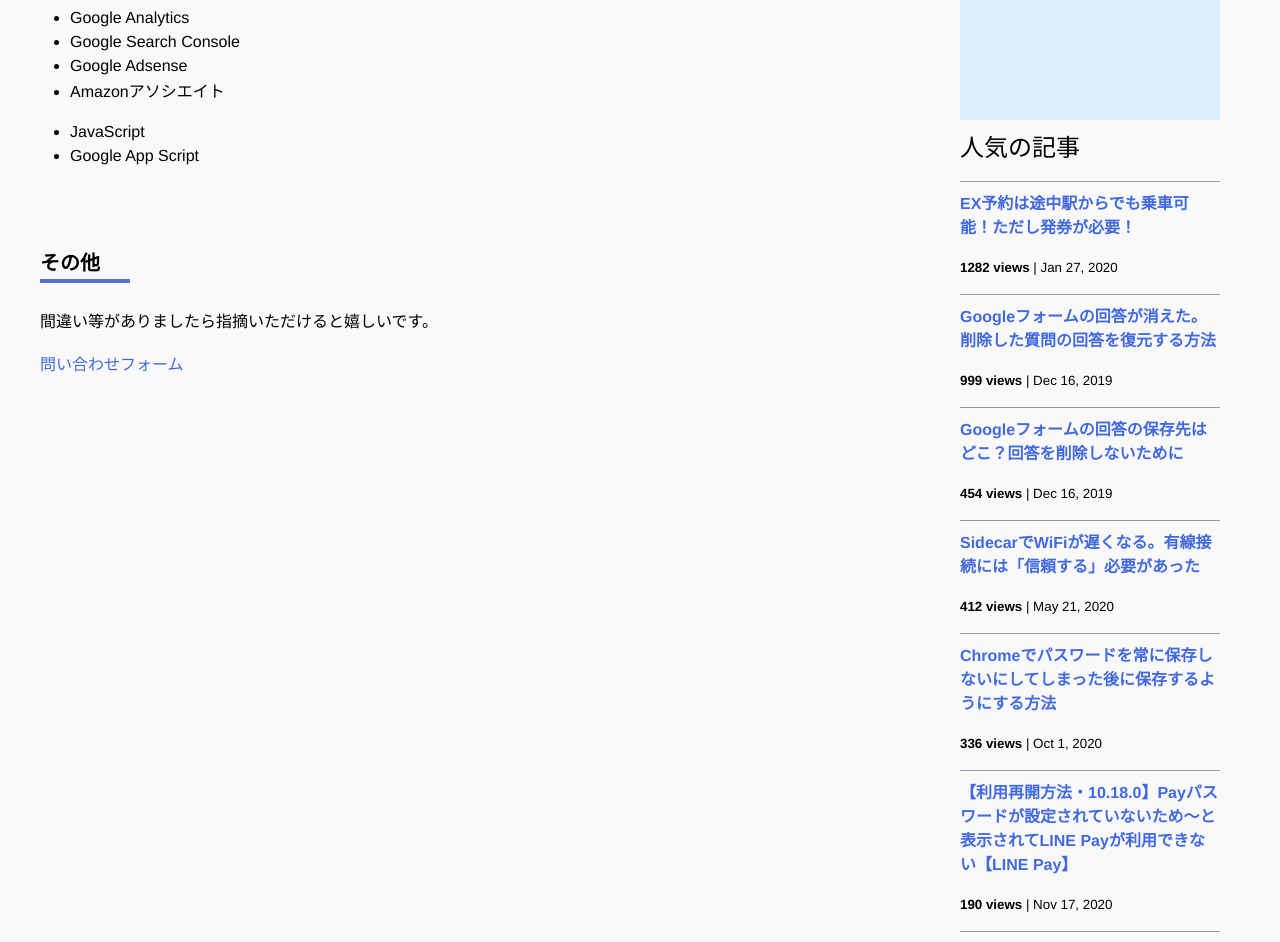
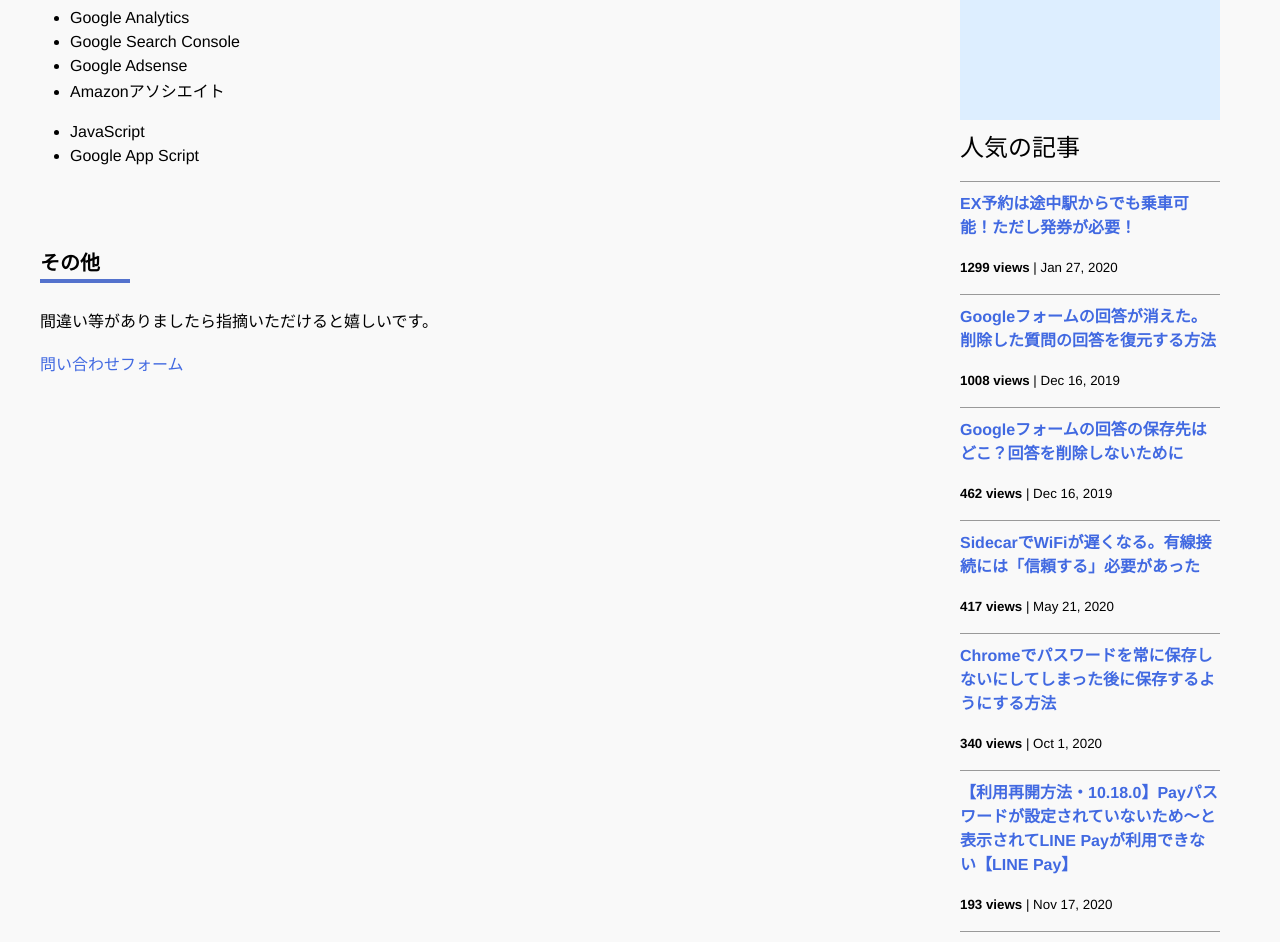
Before and after one commit to iwanaminami/shoyaiwaname, a Jekyll site: the page built from about.markdown, in a window 1280 px wide and 1400 px high, scrolled down 693 px. Shown: the top 942 px of the window. Built offline with Jekyll 4.4.1, drawn with Linux system fonts in a browser that asks for light colours; nearby versions of some CDN libraries; comment, search, counter and statistics services are not loaded; some of the changed text lies outside the part shown.

Commit message:
a new commit message

```diff
--- a/_data/popularposts.yml
+++ b/_data/popularposts.yml
@@ -1,17 +1,17 @@
 side:
-  - view: 1282
+  - view: 1299
     url: /2020/01/27/ex-rideontheway.html
-  - view: 999
+  - view: 1008
     url: /2019/12/16/restore-googleform.html
-  - view: 454
+  - view: 462
     url: /2019/12/16/googleform-answers.html
-  - view: 412
+  - view: 417
     url: /2020/05/21/sidecar-via-cable.html
-  - view: 336
+  - view: 340
     url: /2020/10/01/googlepassword.html
-  - view: 190
+  - view: 193
     url: /2020/11/17/linepay.html
-  - view: 158
+  - view: 162
     url: /2021/05/18/image-compression-word.html
-  - view: 111
+  - view: 113
     url: /2020/01/23/sfcgold.html
```
